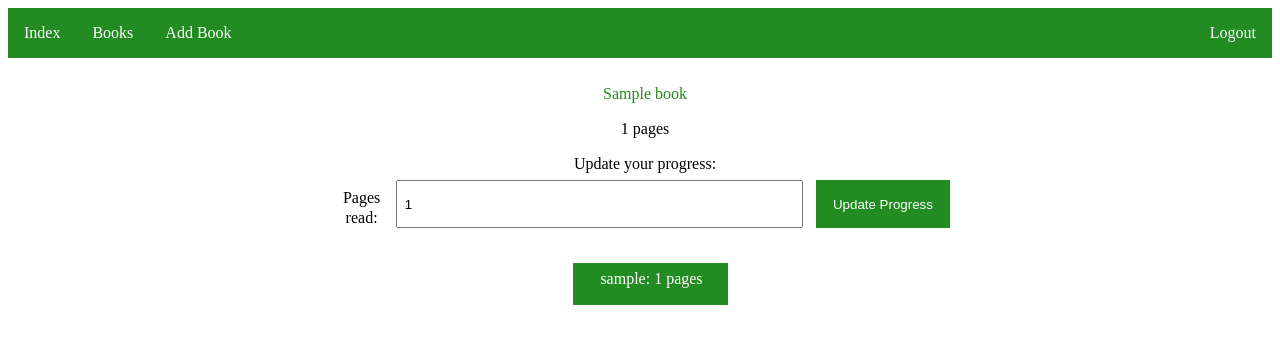
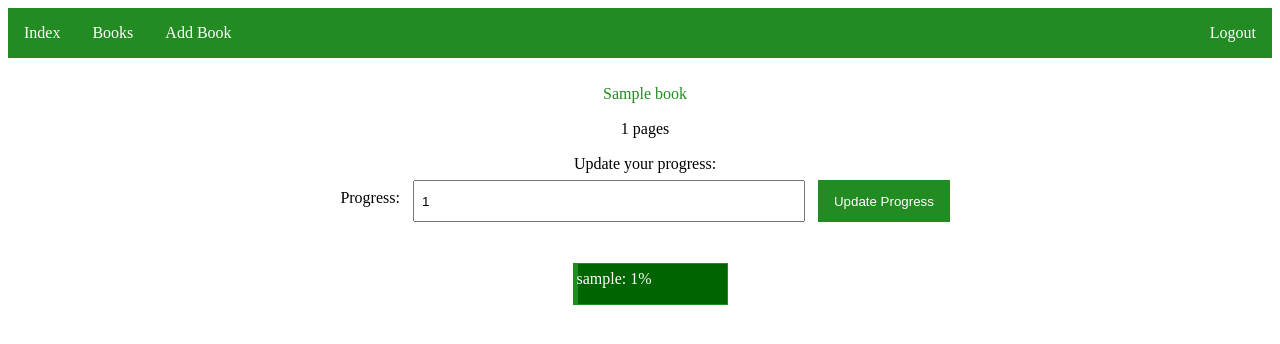
Before and after one commit to Checkroth/BookClub, a Django app: page /books/1 in a window 1280 px wide. Shown: the top 344 px of the page. Run offline with Django 3.2, Linux system fonts and the light colour scheme; a user stored in the database is signed in; tables that the repository leaves empty hold one stand-in row (values such as "Sample post").

Commit message:
switching to flat % progress instead of calculating from pages

```diff
--- a/apps/books/appmodels.py
+++ b/apps/books/appmodels.py
@@ -39,7 +39,7 @@ class BookApplication:
         return sorted(books, key=lambda book: -book.num_readers)
 
     def get_all_progresses(self, book_id: int) -> Iterator[ProgressData]:
-        all_progresses = self.book_progress_repo.get_all_progresses_by_pages_read(
+        all_progresses = self.book_progress_repo.get_all_progresses_by_progress(
             book_id)
         for progress in all_progresses:
             yield progress_data_from_progress(progress)
--- a/apps/books/forms.py
+++ b/apps/books/forms.py
@@ -12,12 +12,4 @@ class BookForm(forms.ModelForm):
 class BookProgressForm(forms.ModelForm):
     class Meta:
         model = BookProgress
-        fields = ['user', 'book', 'pages_read']
-
-    def clean(self):
-        if self.cleaned_data.get('book'):
-            pages_read = self.cleaned_data['pages_read']
-            book = self.cleaned_data['book']
-            if pages_read > book.page_count:
-                raise forms.ValidationError(
-                    {'pages_read': 'Cannot read more pages than the book has'})
+        fields = ['user', 'book', 'percent_progress']
--- a/apps/books/models.py
+++ b/apps/books/models.py
@@ -1,5 +1,6 @@
 from django.db import models
 from django.contrib.auth.models import User
+from django.core import validators
 
 
 class Book(models.Model):
@@ -15,8 +16,10 @@ class BookProgress(models.Model):
     book = models.ForeignKey(Book,
                              on_delete=models.CASCADE,
                              related_name='user_progresses')
-    pages_read = models.PositiveIntegerField("Pages read",
-                                             default=0)
+    percent_progress = models.PositiveIntegerField(
+        "Progress",
+        default=0,
+        validators=[validators.MaxValueValidator(100)])
 
     class Meta:
         unique_together = (('user', 'book'))
--- a/apps/books/repositories.py
+++ b/apps/books/repositories.py
@@ -1,5 +1,5 @@
 from typing import Iterator, Optional
-from django.db.models import Count
+from django.db.models import Count, Q
 
 from .models import Book, BookProgress
 
@@ -37,9 +37,9 @@ class BookProgressRepository:
                  model_book_progress=BookProgress):
         self.model_book_progress = model_book_progress
 
-    def get_all_progresses_by_pages_read(self, book_id):
+    def get_all_progresses_by_progress(self, book_id):
         progresses = self.model_book_progress.objects.filter(book_id=book_id)
-        progresses = progresses.order_by('-pages_read')
+        progresses = progresses.order_by('-percent_progress')
         progresses.prefetch_related('user')
         return progresses
 
@@ -49,3 +49,11 @@ class BookProgressRepository:
                                                         book_id=book_id)
         except self.model_book_progress.DoesNotExist:
             return None
+
+    def get_current_readers(self, book_id):
+        qs = self.model_book_progress.objects.filter(book_id=book_id)
+        return qs.filter(pages_read__lte=Q('book__page_count'))
+
+    def get_finished_readers(self, book_id):
+        qs = self.model_book_progress.objects.filter(book_id=book_id)
+        return qs.filter(pages_read=Q('book__page_count'))
--- a/apps/books/template_types.py
+++ b/apps/books/template_types.py
@@ -7,7 +7,8 @@ Intended as a replacement for returning actual model instsances to templates,
 from dataclasses import dataclass
 
 
-def book_data_from_book(book, num_readers: int):
+def book_data_from_book(book,
+                        num_readers: int):
     return BookData(pk=book.pk,
                     name=book.name,
                     link=book.link,
@@ -26,10 +27,10 @@ class BookData:
 
 def progress_data_from_progress(progress):
     return ProgressData(username=progress.user.username,
-                        pages_read=progress.pages_read)
+                        percent_progress=progress.percent_progress)
 
 
 @dataclass
 class ProgressData:
     username: str
-    pages_read: int
+    percent_progress: int
--- a/apps/books/views.py
+++ b/apps/books/views.py
@@ -17,16 +17,18 @@ def view_book(request, pk):
     existing_progress = progress_repo.get_existing_progress(user_id=request.user.pk,
                                                             book_id=pk)
     if request.method == 'POST':
-        progress_form = BookProgressForm({'user': request.user.pk,
-                                          'book': pk,
-                                          'pages_read': request.POST['pages_read']},
-                                         instance=existing_progress,
-                                         )
+        progress_form = BookProgressForm(
+            {'user': request.user.pk,
+             'book': pk,
+             'percent_progress': request.POST['percent_progress']},
+            instance=existing_progress,
+        )
         if progress_form.is_valid():
             progress_form.save()
     else:
         progress_form = BookProgressForm(
-            {'pages_read': existing_progress.pages_read if existing_progress else 0})
+            {'percent_progress': existing_progress.percent_progress
+             if existing_progress else 0})
 
     readers = book_app.get_all_progresses(pk)
     return render(request, 'book.html', {'book': book,
--- a/templates/base.html
+++ b/templates/base.html
@@ -3,8 +3,7 @@
 <html lang="en">
 <head>
 	<meta charset="UTF-8">
-	<meta name="viewport" context="width=device-width, initial-scale=1.0">
-
+	<meta name="viewport" content="width=device-width, initial-scale=1.0">
 	<title>Bookclub</title>
 
 	<link href="{% static 'css/custom.css' %}" rel="stylesheet" media="screen">
--- a/templates/book.html
+++ b/templates/book.html
@@ -15,15 +15,15 @@
 		<form method="post" action="{% url 'books:view_book' book.pk %}">
 			{% csrf_token %}
 			<ul class="form-wrapper">
-				{% if progress_form.errors.pages_read %}
+				{% if progress_form.errors.percent_progress %}
 				<br />
 				<li class="form-row form-errors">
-					{{ progress_form.errors.pages_read }}
+					{{ progress_form.errors.percent_progress }}
 				</li>
 				{% endif %}
 				<li class="form-row">
-					<label>{{ progress_form.pages_read.label }}:</label>
-					{{ progress_form.pages_read }}
+					<label>{{ progress_form.percent_progress.label }}:</label>
+					{{ progress_form.percent_progress }}
 					<button type="submit">Update Progress</button>
 				</li>
 			</ul>
@@ -33,9 +33,9 @@
 		<ul class="flex-container">
 			{% for reader in readers %}
 			<li class="flex-item progress-tag">
-				<span class='progress-fill' style="width: {{ reader.pages_read|div:book.page_count }}%;">
+				<span class='progress-fill' style="width: {{ reader.percent_progress }}%;">
 					<span class="progress-text">
-						{{ reader.username }}: {{ reader.pages_read }} pages
+						{{ reader.username }}: {{ reader.percent_progress }}%
 					</span>
 				</span>
 			</li>
```
Also changed, not shown: apps/books/migrations/0003_auto_20190513_1138.py (added), 1 other file.
